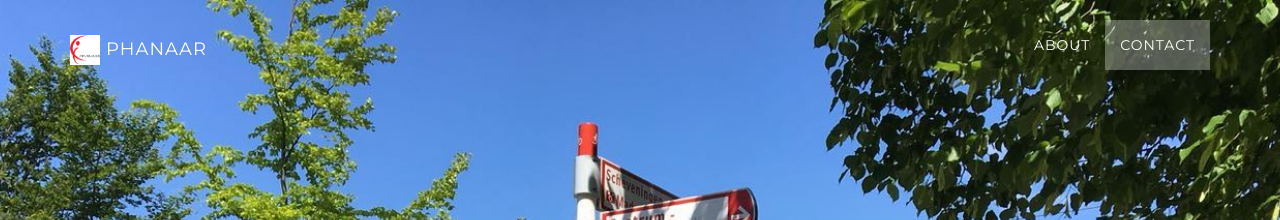
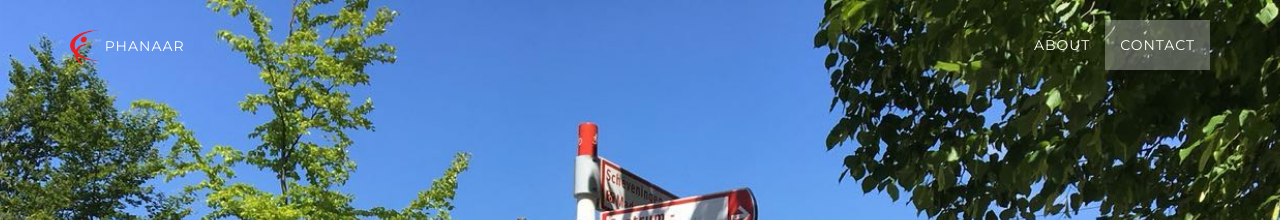
Before and after one commit to phanaar/phanaar.github.io, a Jekyll site: the page built from index.html, in a window 1280 px wide. Shown: the top 220 px of the page. Built offline with Jekyll 4.4.1, drawn with Linux system fonts in a browser that asks for light colours.

Commit message:
quick logo fix

```diff
--- a/_includes/nav.html
+++ b/_includes/nav.html
@@ -5,10 +5,10 @@
                 <button type="button" class="navbar-toggle" data-toggle="collapse" data-target=".navbar-main-collapse">
                     <i class="fa fa-bars"></i>
                 </button>
-                <a class="navbar-brand page-scroll" href="#page-top">
+                <a class="page-scroll" href="#page-top">
                     <!-- <i class="fa fa-play-circle"></i>  <span class="light">Phanaar</span> -->
-                    <div>
-                        <img src="/img/logo.png" style="width:30px;height:30px;"> <span class="light">Phanaar</span>
+                    <div style="padding-top: 10px">
+                        <img src="/img/logo.png" style="width:30px;height:35px;"> <span class="light">Phanaar</span>
                     </div>
                 </a>
             </div>
```
Also changed, not shown: img/logo.png.
